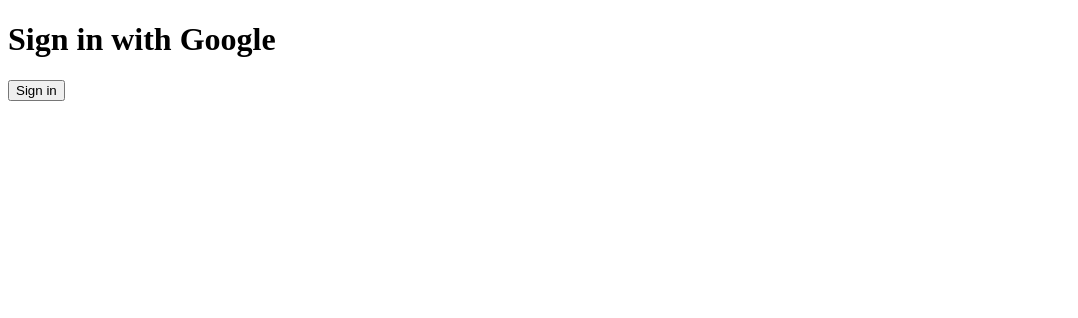
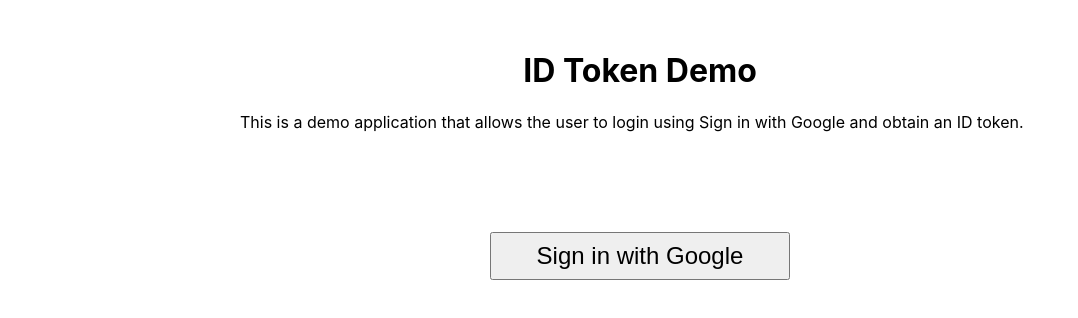
Before and after one commit to InnerWorks-me/innerworks-frontier-id-token-demo, a Next.js app: page / in a window 1280 px wide. Shown: the top 318 px of the page, without its empty margins (0-1078 px from the left). Built offline with nearby package versions, Linux system fonts and the light colour scheme; no server answers.

Commit message:
feat: style the page

```diff
--- a/pages/_app.js
+++ b/pages/_app.js
@@ -1,4 +1,6 @@
 import { SessionProvider } from "next-auth/react";
+
+import "../styles/global.css";
 
 export default function App({ Component, pageProps: { session, ...pageProps } }) {
     return (
--- a/pages/index.js
+++ b/pages/index.js
@@ -5,34 +5,81 @@
     const { data: session } = useSession();
 
     return (
-        <>
+        <div
+            style={{
+                maxWidth: "800px",
+                margin: "0 auto",
+            }}
+        >
             <Head>
-                <title>Sign in with Google</title>
+                <title>ID Token Demo</title>
             </Head>
-            <h1>Sign in with Google</h1>
+
+            <h1 style={{ textAlign: "center" }}>ID Token Demo</h1>
+
+            <p>
+                This is a demo application that allows the user to login using Sign in with Google and obtain an ID
+                token.
+            </p>
 
             {session ? (
                 <>
-                    <div>Signed in as {session.user.email}</div>
+                    <div>
+                        <h2 style={{ textAlign: "center" }}>ID Token</h2>
 
-                    <div>
-                        <h2>OIDC token</h2>
-                        <pre>{session.idToken}</pre>
-                        <button onClick={() => navigator.clipboard.writeText(session.idToken)}>copy</button>
+                        <div style={{ margin: "16px 0px", fontSize: "16px" }}>
+                            Signed in as <b>{session.user.email}</b>
+                        </div>
+
+                        <div
+                            style={{
+                                border: "1px solid #999",
+                                padding: "16px",
+                                backgroundColor: "#eee",
+                                width: "100%",
+                                overflow: "auto",
+                                wordWrap: "break-word",
+                                fontFamily: "monospace",
+                                fontSize: "16px",
+                            }}
+                        >
+                            {session.idToken}
+                        </div>
+                        <button
+                            style={{ display: "block", margin: "16px auto", fontSize: "16px" }}
+                            onClick={() => navigator.clipboard.writeText(session.idToken)}
+                        >
+                            Copy to Clipboard
+                        </button>
                     </div>
 
                     <div>
-                        <h3>Sign Out</h3>
-                        <button onClick={() => signOut()}>Sign out</button>
+                        <button
+                            style={{ fontSize: "24px", display: "block", margin: "64px auto", padding: "8px 32px" }}
+                            onClick={() => signOut()}
+                        >
+                            Sign out
+                        </button>
                     </div>
                 </>
             ) : (
                 <>
                     <div>
-                        <button onClick={() => signIn()}>Sign in</button>
+                        <button
+                            style={{
+                                width: "300px",
+                                margin: "100px auto",
+                                display: "block",
+                                fontSize: "24px",
+                                padding: "8px 32px",
+                            }}
+                            onClick={() => signIn()}
+                        >
+                            Sign in with Google
+                        </button>
                     </div>
                 </>
             )}
-        </>
+        </div>
     );
 }
--- a/styles/global.css
+++ b/styles/global.css
@@ -1,6 +1,6 @@
 html,
 body {
-    padding: 0;
+    padding: 15px;
     margin: 0;
     font-family: Inter, -apple-system, BlinkMacSystemFont, Segoe UI, Roboto, Oxygen, Ubuntu, Cantarell, Fira Sans,
         Droid Sans, Helvetica Neue, sans-serif;
```
